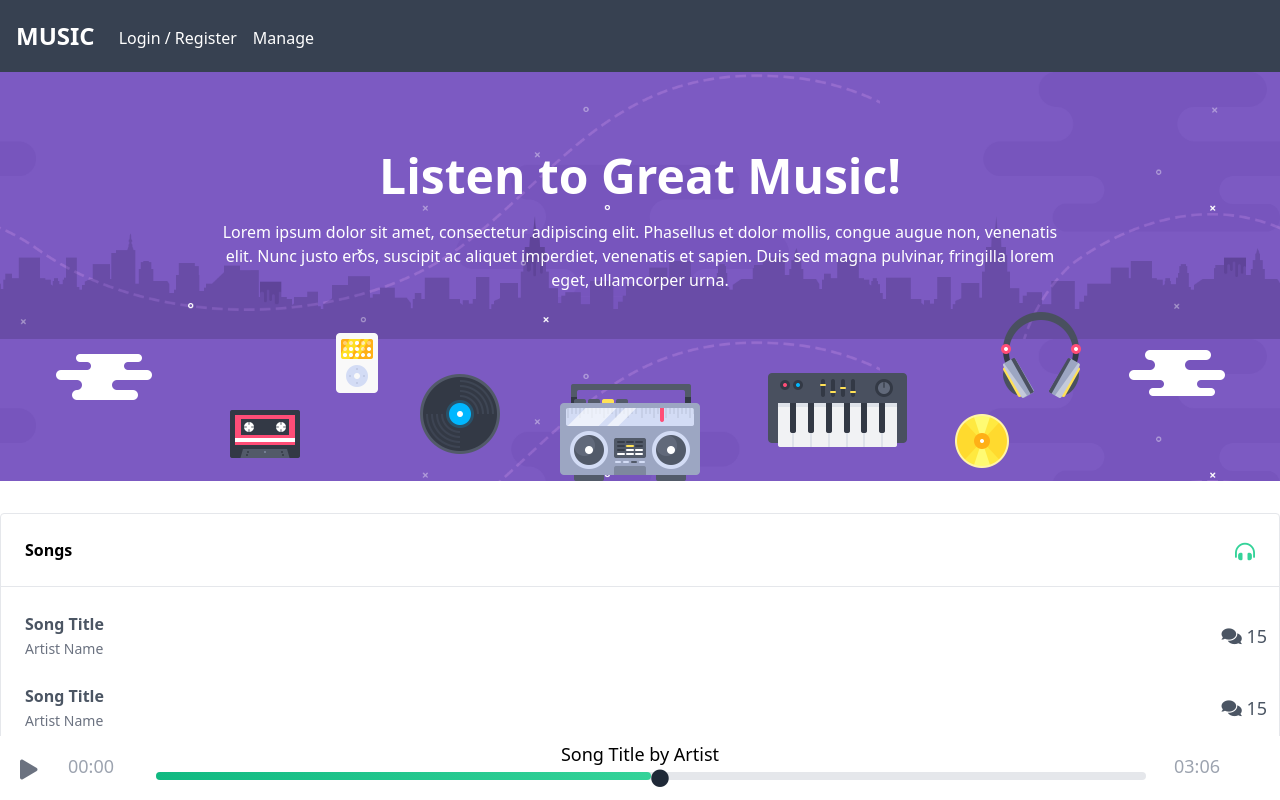
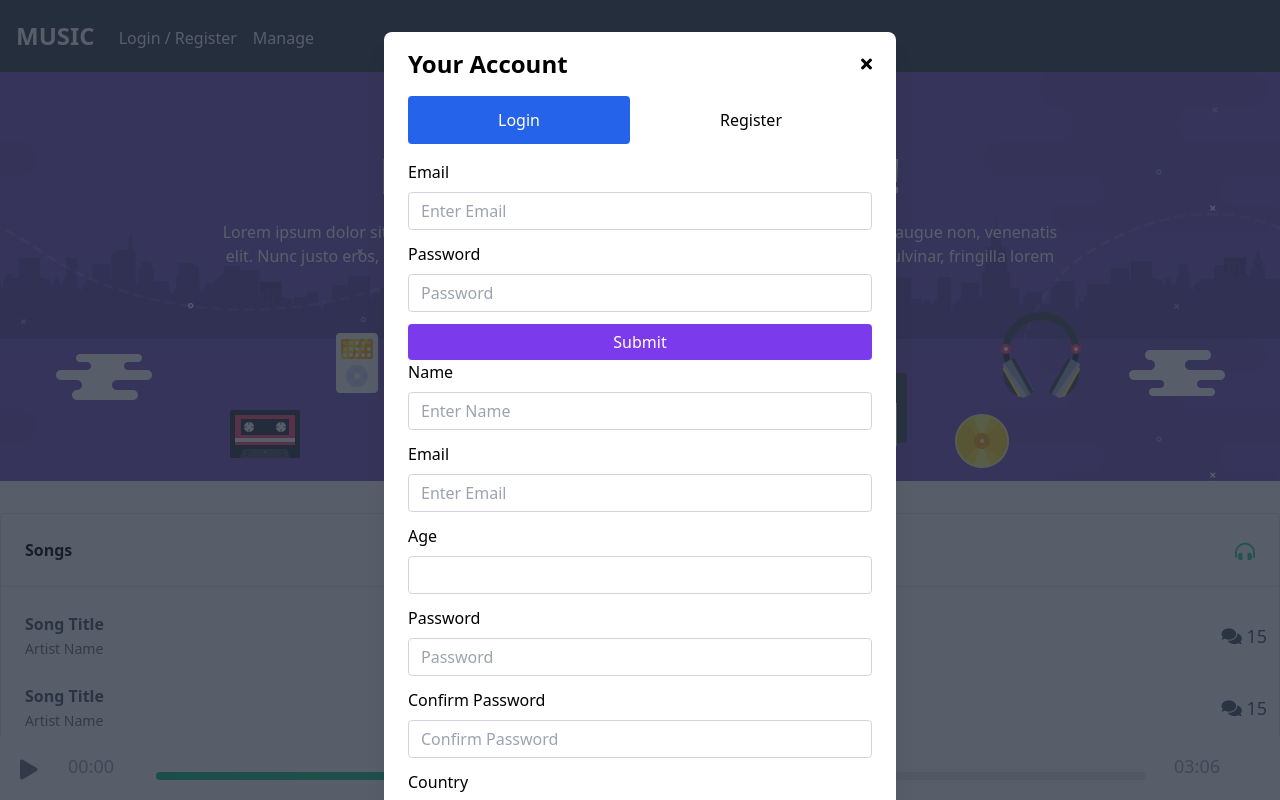
Before and after one commit to WebDevRaul/VueJs-Lvl3, a Vue app: page / in a window 1280 px wide. Shown: the top 800 px of the page. Built offline with nearby package versions, Linux system fonts and the light colour scheme.

Commit message:
mapGetters, mapMutations

```diff
--- a/src/components/Auth.vue
+++ b/src/components/Auth.vue
@@ -1,6 +1,6 @@
 <template>
     <!-- Auth Modal -->
-  <div class="fixed z-10 inset-0 overflow-y-auto hidden" id="modal">
+  <div class="fixed z-10 inset-0 overflow-y-auto" id="modal" :class="{ hidden: showModal }">
     <div class="flex items-end justify-center min-h-screen pt-4 px-4 pb-20 text-center
       sm:block sm:p-0">
       <div class="fixed inset-0 transition-opacity">
@@ -19,7 +19,7 @@
           <div class="flex justify-between items-center pb-4">
             <p class="text-2xl font-bold">Your Account</p>
             <!-- Modal Close Button -->
-            <div class="modal-close cursor-pointer z-50">
+            <div class="modal-close cursor-pointer z-50" @click.prevent="toggleAuthModal">
               <i class="fas fa-times"></i>
             </div>
           </div>
@@ -130,8 +130,16 @@
 </template>
 
 <script>
+import { mapGetters, mapMutations } from 'vuex';
+
   export default {
-    name: 'Auth'
+    name: 'Auth',
+    methods: {
+      ...mapMutations(['toggleAuthModal'])
+    },
+    computed: {
+      ...mapGetters(['showModal'])
+    }
   };
 </script>
 
--- a/src/components/Header.vue
+++ b/src/components/Header.vue
@@ -10,7 +10,7 @@
         <ul class="flex flex-row mt-1">
           <!-- Navigation Links -->
           <li>
-            <a class="px-2 text-white" href="#">Login / Register</a>
+            <a class="px-2 text-white" href="#" @click.prevent="toggleAuthModal">Login / Register</a>
           </li>
           <li>
             <a class="px-2 text-white" href="#">Manage</a>
@@ -22,8 +22,13 @@
 </template>
 
 <script>
+import { mapMutations } from 'vuex';
+
   export default {
-    name: 'Header'
+    name: 'Header',
+    methods: {
+      ...mapMutations(['toggleAuthModal'])
+    }
   };
 </script>
 
--- a/src/store/index.js
+++ b/src/store/index.js
@@ -2,8 +2,15 @@ import { createStore } from 'vuex';
 
 export default createStore({
   state: {
+    modal: false
   },
   mutations: {
+    toggleAuthModal: (state) => {
+      state.modal = !state.modal;
+    }
+  },
+  getters: {
+    showModal: (state) => state.modal
   },
   actions: {
   },
```
Also changed, not shown: .eslintrc.js.
